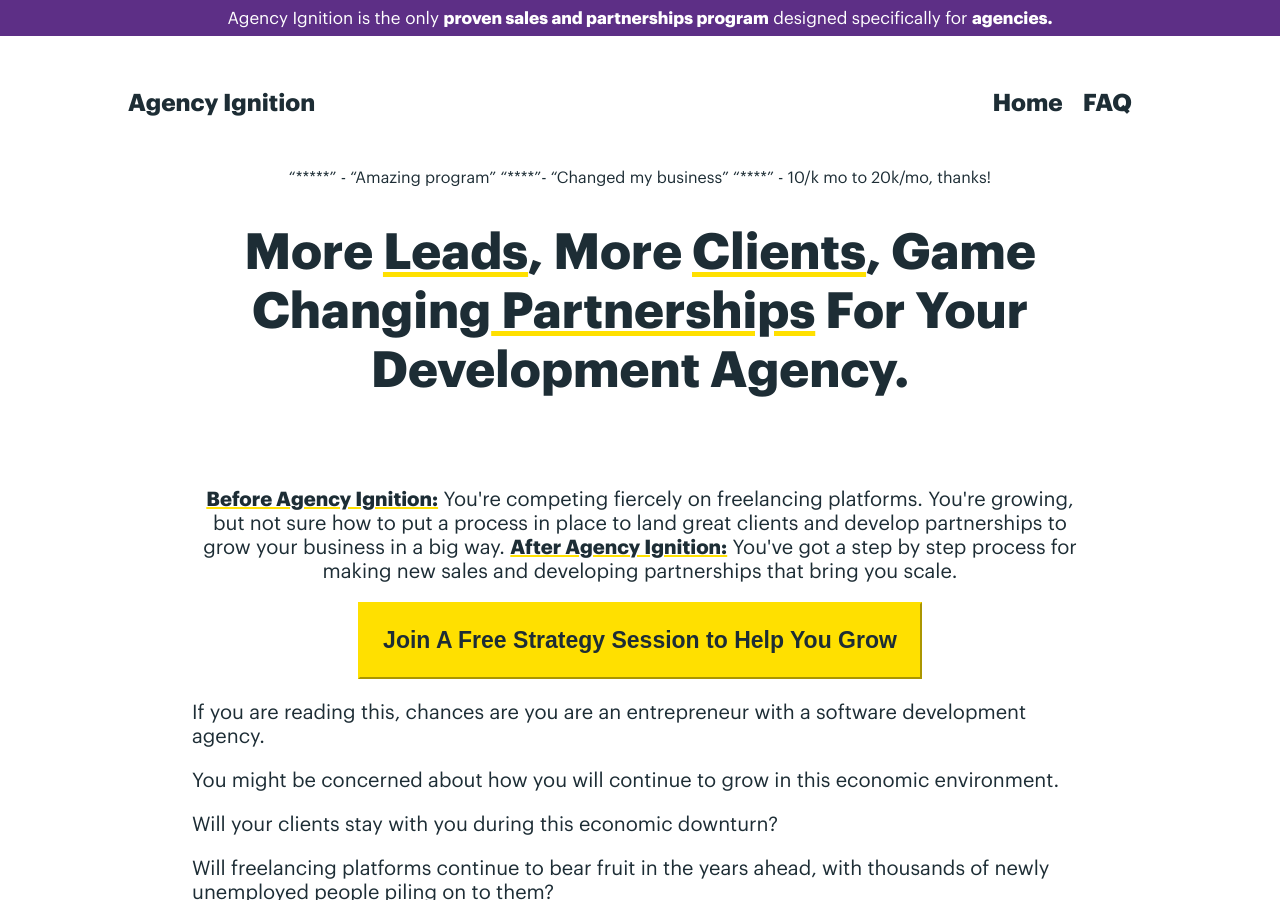
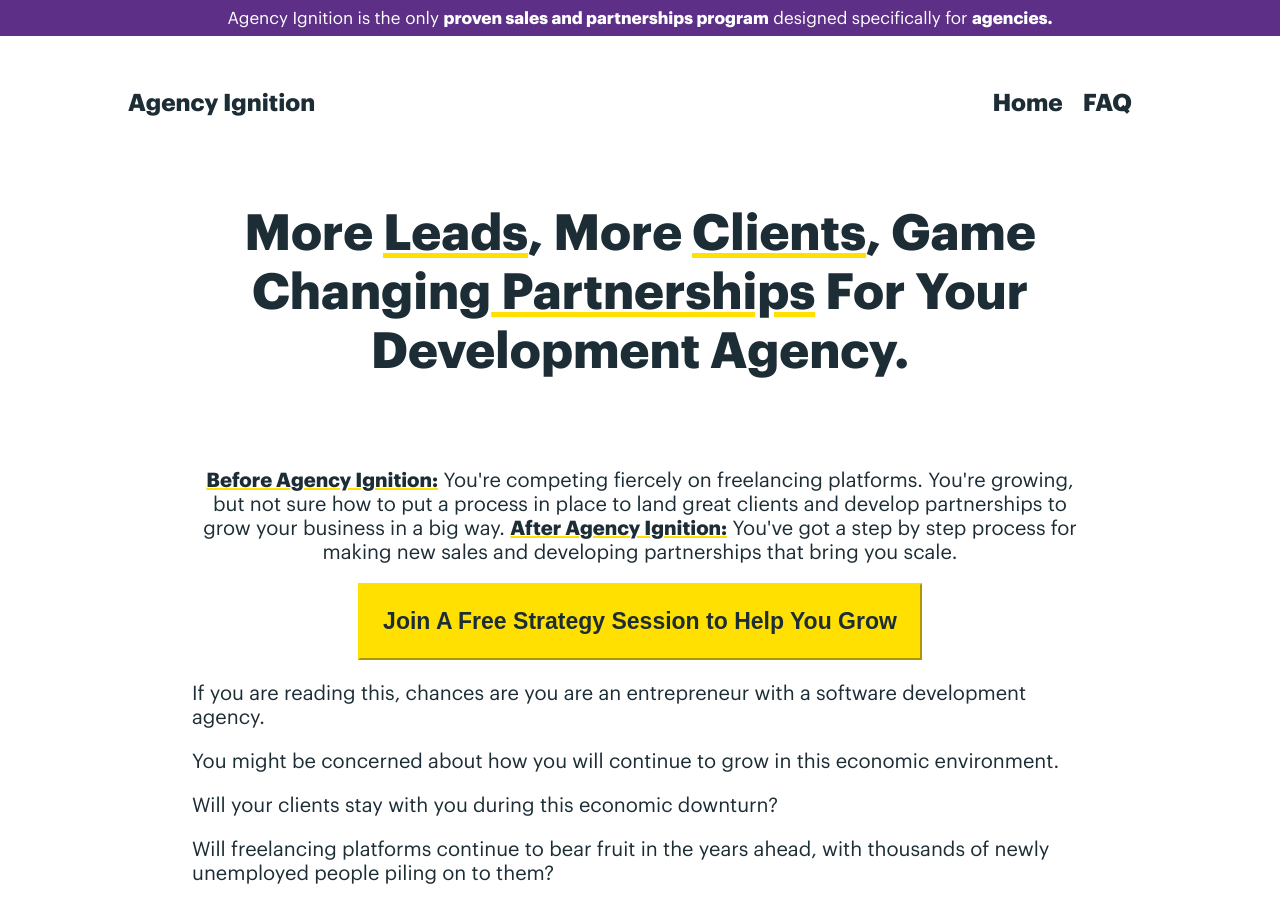
Before and after one commit to egrueter-dev/atenti, a Jekyll site: the page built from index.html, in a window 1280 px wide and 900 px high. Built offline with Jekyll 4.4.1, drawn with Linux system fonts in a browser that asks for light colours.

Commit message:
do not display fake testimonials

```diff
--- a/index.html
+++ b/index.html
@@ -3,7 +3,7 @@
 title: "Agency Ignition"
 ---
 
-<div class="top-reviews" style="text-align: center;">
+<div class="top-reviews" style="text-align: center; display: none">
     “*****” - “Amazing program”  “****”- “Changed my business” “****” - 10/k mo to 20k/mo, thanks!
 </div>
 
```
Also changed, not shown: 1 other file.
